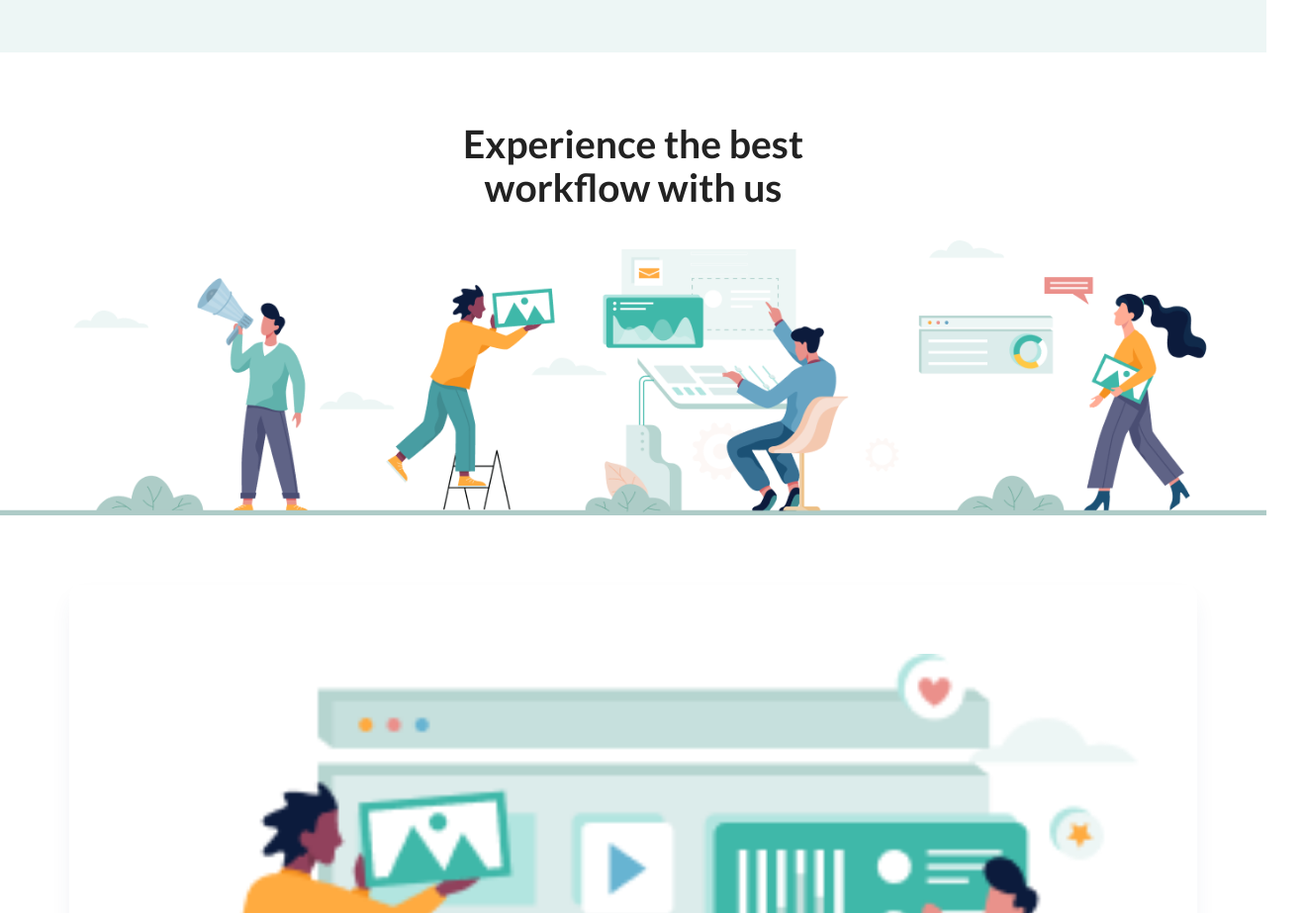
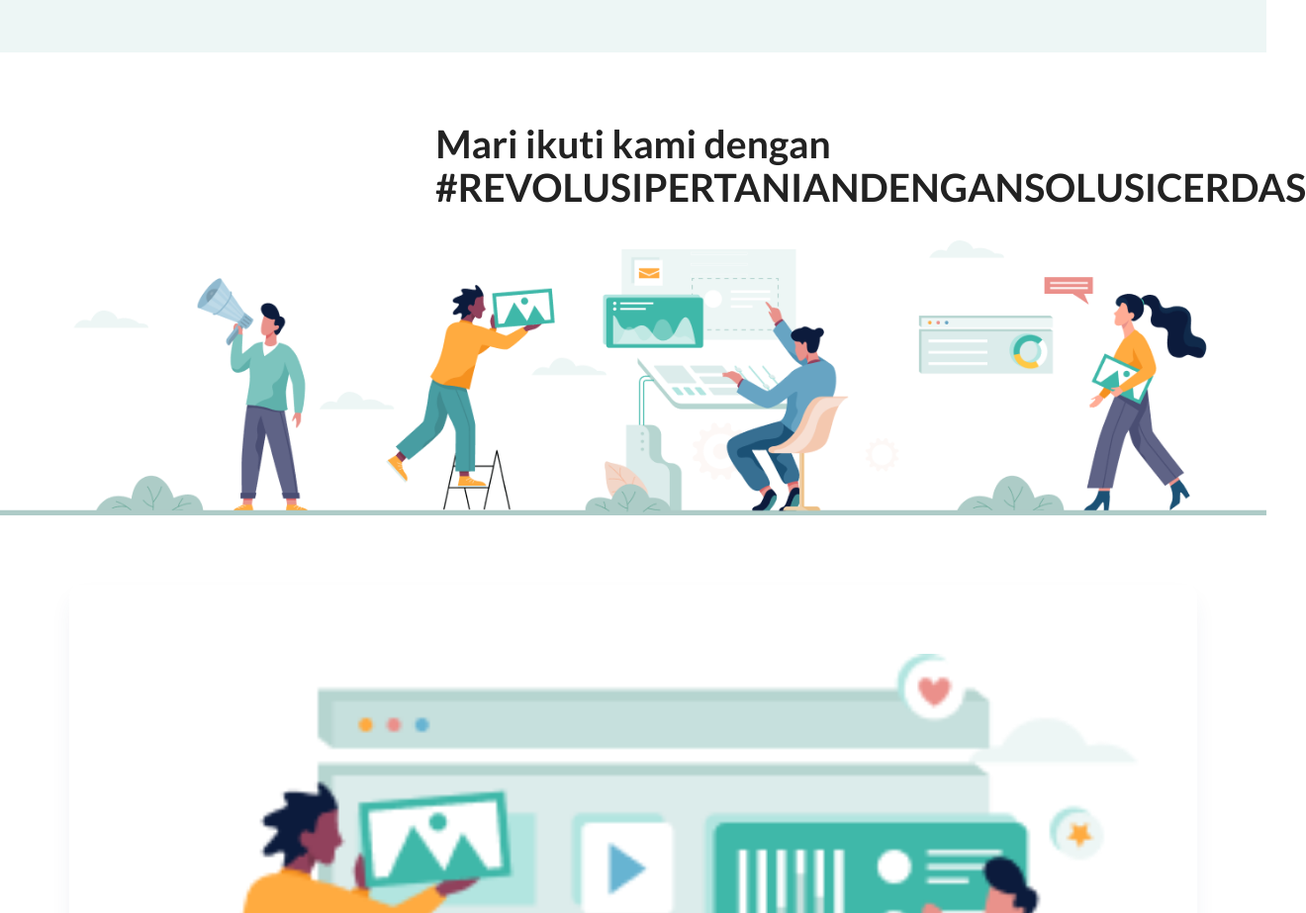
Before and after one commit to algonacci/Terrafarms-Website, an Astro site: page / in a window 1280 px wide. Shown: the part 4100-5023 px from the top of the page at 99% size, 1320 px wide, since content can reach past the window. Built offline with nearby package versions, Linux system fonts and the light colour scheme; Astro itself is replaced by a stand-in of ours; some packages are replaced by stand-ins of ours; what tailwind-bootstrap-grid would draw is missing.

Commit message:
another section

```diff
--- a/src/content/homepage/index.md
+++ b/src/content/homepage/index.md
@@ -78,7 +78,7 @@ Deskripsi: Dengan menggunakan teknologi terkini dalam analisis ta"
 
 # workflow
 workflow:
-  title: "Experience the best workflow with us"
+  title: "Mari ikuti kami dengan #REVOLUSIPERTANIANDENGANSOLUSICERDAS"
   image: "/images/banner.png"
   description: ""
 
```
